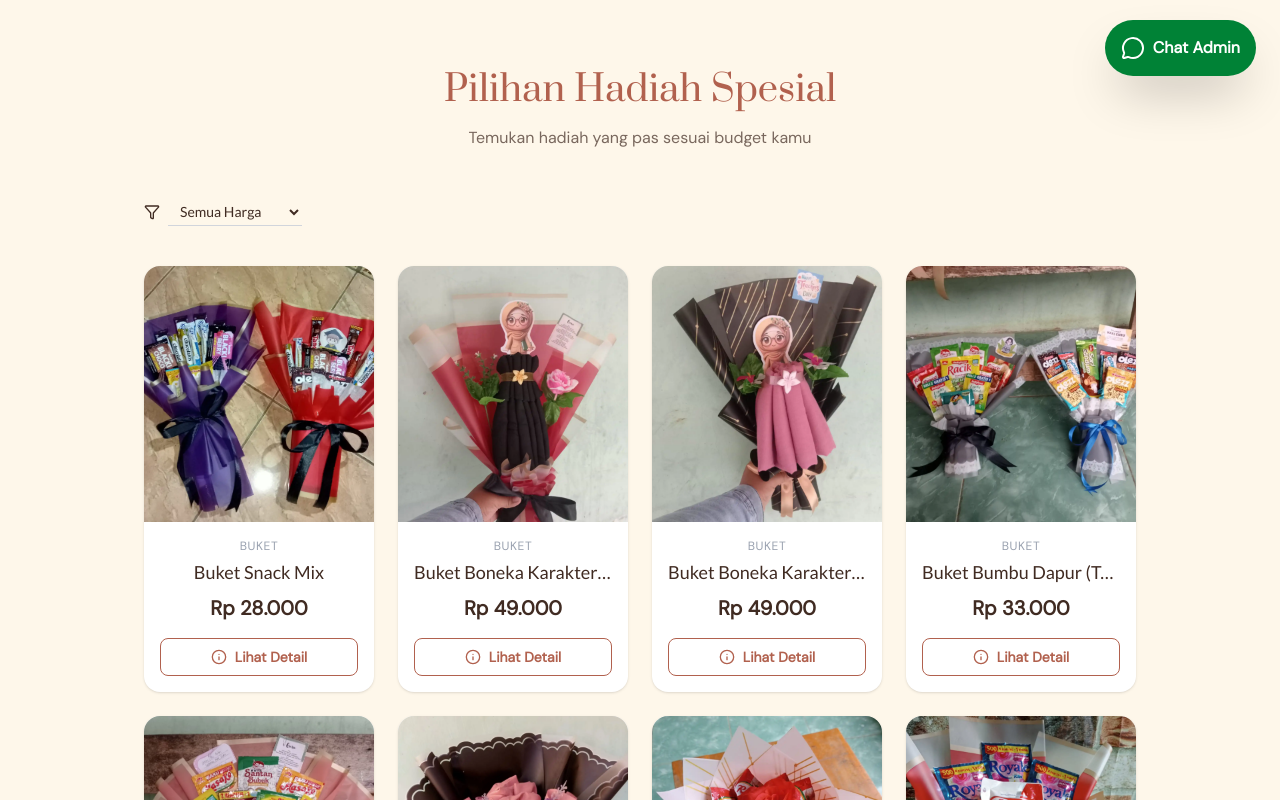
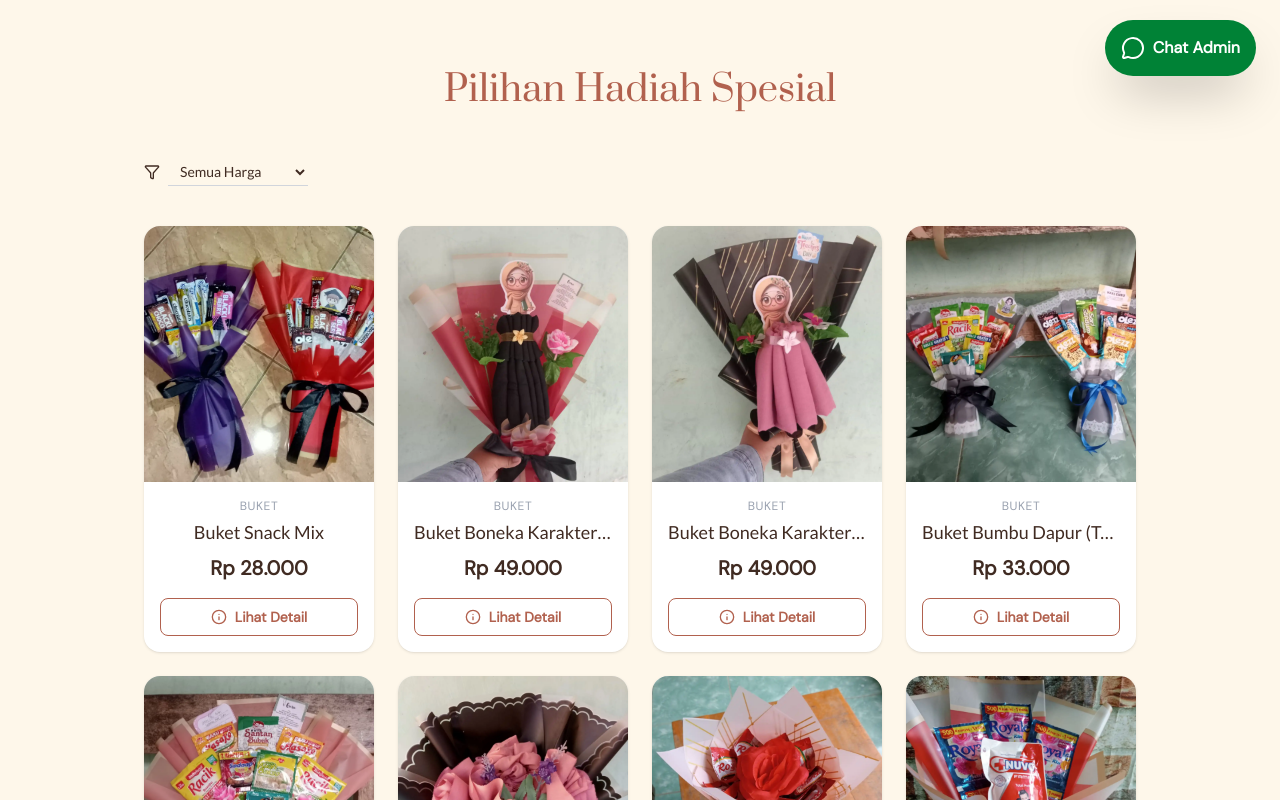
Before and after one commit to GithubFarelAlghazali/imam-hampers-bouquet, a Next.js app: page / in a window 1280 px wide. Shown: the part 700-1500 px from the top of the page. Built offline with nearby package versions, Linux system fonts and the light colour scheme.

Commit message:
add: filtering product by price

```diff
--- a/src/app/layout.jsx
+++ b/src/app/layout.jsx
@@ -1,4 +1,7 @@
 import "./globals.css";
+import NavBar from "@/components/Navbar";
+import Footer from "@/components/Footer";
+import { text } from "@/helpers/fonts";
 
 export const metadata = {
 	title: "Imam Hampers & Bouquet - Hadiah Terbaik untuk setiap Momen Berharga",
@@ -7,8 +10,12 @@ export const metadata = {
 
 export default function RootLayout({ children }) {
 	return (
-		<html lang="en">
-			<body className={` antialiased`}>{children}</body>
+		<html lang="id">
+			<body className={`${text.className} antialiased bg-accent2 text-addis`}>
+				<NavBar />
+				{children}
+				<Footer />
+			</body>
 		</html>
 	);
 }
--- a/src/app/page.jsx
+++ b/src/app/page.jsx
@@ -1,7 +1,5 @@
 "use client";
 
-import NavBar from "@/components/Navbar";
-import Footer from "@/components/Footer";
 import BubbleChat from "@/components/BubbleChat";
 import HomeSection from "@/sections/Home";
 import CatalogSection from "@/sections/Catalog";
@@ -10,14 +8,10 @@ import { text } from "@/helpers/fonts";
 
 export default function Home() {
 	return (
-		<div className={"min-h-screen relative overflow-x-hidden bg-accent2 text-addis " + text.className}>
-			<NavBar />
-			<div className="md:px-30 pt-10 md:pt-3">
-				<HomeSection />
-				<CatalogSection />
-				<ServicesSection />
-			</div>
-			<Footer />
+		<div className={"min-h-screen md:px-30 pt-10 md:pt-3 relative overflow-x-hidden  " + text.className}>
+			<HomeSection />
+			<CatalogSection />
+			<ServicesSection />
 			<BubbleChat />
 		</div>
 	);
--- /dev/null
+++ b/src/app/product/[id]/page.jsx
@@ -0,0 +1,11 @@
+import Image from "next/image";
+
+export default function ProductDetailPage() {
+	return (
+		<main className="h-screen pt-24">
+			<div>
+				<Image src={"/products/buket-bunga.webp"} alt="buket" width={500} height={500} />
+			</div>
+		</main>
+	);
+}
--- a/src/sections/Catalog.jsx
+++ b/src/sections/Catalog.jsx
@@ -1,33 +1,71 @@
 "use client";
-import { Heart, Info, Filter } from "lucide-react";
-import { useState } from "react";
+import { Info, Filter } from "lucide-react";
 import { title, subTitle } from "@/helpers/fonts";
 import products from "@/helpers/products";
 import Image from "next/image";
+import Link from "next/link";
+import { useState, useEffect } from "react";
+import * as motion from "motion/react-client";
+import { AnimatePresence } from "motion/react";
+
+const fadeIn = {
+	hidden: {
+		y: 12,
+		opacity: 0,
+		filter: "blur(12px)",
+	},
+	visible: {
+		y: 0,
+		opacity: 1,
+		filter: "blur(0px)",
+		transition: {
+			duration: 0.5,
+			ease: [0.55, 0.06, 0.68, 0.19],
+		},
+	},
+};
 
 export default function CatalogSection() {
+	const [filtered, setFiltered] = useState([]);
+
+	useEffect(() => {
+		setFiltered(products);
+	}, []);
+
+	const setPrice = (e) => {
+		const price = e.target.value;
+
+		if (price === "under") {
+			setFiltered(products.filter((product) => product.price <= 50000));
+		} else if (price === "above") {
+			setFiltered(products.filter((product) => product.price > 50000));
+		} else {
+			setFiltered(products);
+		}
+	};
+
 	return (
 		<section id="katalog" className="py-16 px-6">
 			<div className="max-w-7xl mx-auto">
 				<div className="text-center mb-12">
 					<h3 className={"text-3xl md:text-4xl mb-4 text-primary " + title.className}>Pilihan Hadiah Spesial</h3>
-					<p className="opacity-70">Temukan hadiah yang pas sesuai budget kamu</p>
 				</div>
 
 				<div className="flex flex-col md:flex-row justify-between items-center mb-10 gap-4">
 					<div className="flex items-center gap-2 text-sm">
 						<Filter className="w-4 h-4" />
-						<select className={"bg-transparent border-b border-gray-300 focus:outline-none py-1 px-2 " + subTitle.className}>
+						<select className={"bg-transparent border-b border-gray-300 focus:outline-none py-1 px-2 " + subTitle.className} onChange={(e) => setPrice(e)}>
 							<option value="all">Semua Harga</option>
-							<option value="under100">Di bawah 100rb</option>
-							<option value="above100">Di atas 100rb</option>
+							<option value="under">Di bawah 50.000</option>
+							<option value="above">Di atas 50.000</option>
 						</select>
 					</div>
 				</div>
 
 				<div className="grid grid-cols-2 md:grid-cols-3 lg:grid-cols-4 gap-6">
-					{products.map((product) => (
-						<div key={product.id} className="group bg-white rounded-2xl overflow-hidden shadow-sm hover:shadow-xl transition-all duration-300">
+					{filtered.map((product) => (
+						<AnimatePresence key={product.id}>
+							<motion.div variants={fadeIn} initial="hidden" animate="visible" exit="hidden" className="group bg-white md:rounded-2xl rounded-xl overflow-hidden shadow-sm hover:shadow-xl transition-all duration-300">
 								<div className="relative h-48 md:h-64 overflow-hidden bg-gray-100">
 									<Image width={400} height={400} loading="lazy" src={`/products/${product.img}`} alt={product.product} className="w-full h-full object-cover group-hover:scale-110 transition-transform duration-500" />
 									<div className="absolute inset-0 bg-black/20 opacity-0 group-hover:opacity-100 transition-opacity flex items-center justify-center"></div>
@@ -38,12 +76,18 @@ export default function CatalogSection() {
 									<h4 className={"font-bold text-lg mb-2 truncate " + subTitle.className}>{product.product}</h4>
 									<p className="text-xl font-bold mb-4 text-shadow-primary">Rp {product.price.toLocaleString("id-ID")}</p>
 
-								<a href="" target="_blank" rel="noreferrer" className="w-full  py-2 rounded-lg text-sm font-semibold border transition-colors flex items-center justify-center gap-2 border-primary text-primary">
+									<Link
+										href={`/product/${product.id}`}
+										target="_blank"
+										rel="noreferrer"
+										className="w-full  py-2 rounded-lg text-sm font-semibold border transition-colors flex items-center justify-center gap-2 border-primary text-primary"
+									>
 										<Info className="w-4 h-4" />
 										Lihat Detail
-								</a>
+									</Link>
 								</div>
-						</div>
+							</motion.div>
+						</AnimatePresence>
 					))}
 				</div>
 
--- a/src/sections/Services.jsx
+++ b/src/sections/Services.jsx
@@ -21,7 +21,7 @@ const fadeIn = {
 
 export default function ServicesSection() {
 	return (
-		<section id="custom" className="flex pb-20 px-6 relative md:flex-row flex-col gap-3 md:gap-2">
+		<section id="custom" className="flex pb-20 px-6 relative md:flex-row flex-col gap-10 md:gap-2">
 			<motion.div
 				variants={fadeIn}
 				initial="hidden"
```
Lines whose indentation alone changed are shown as unchanged.
